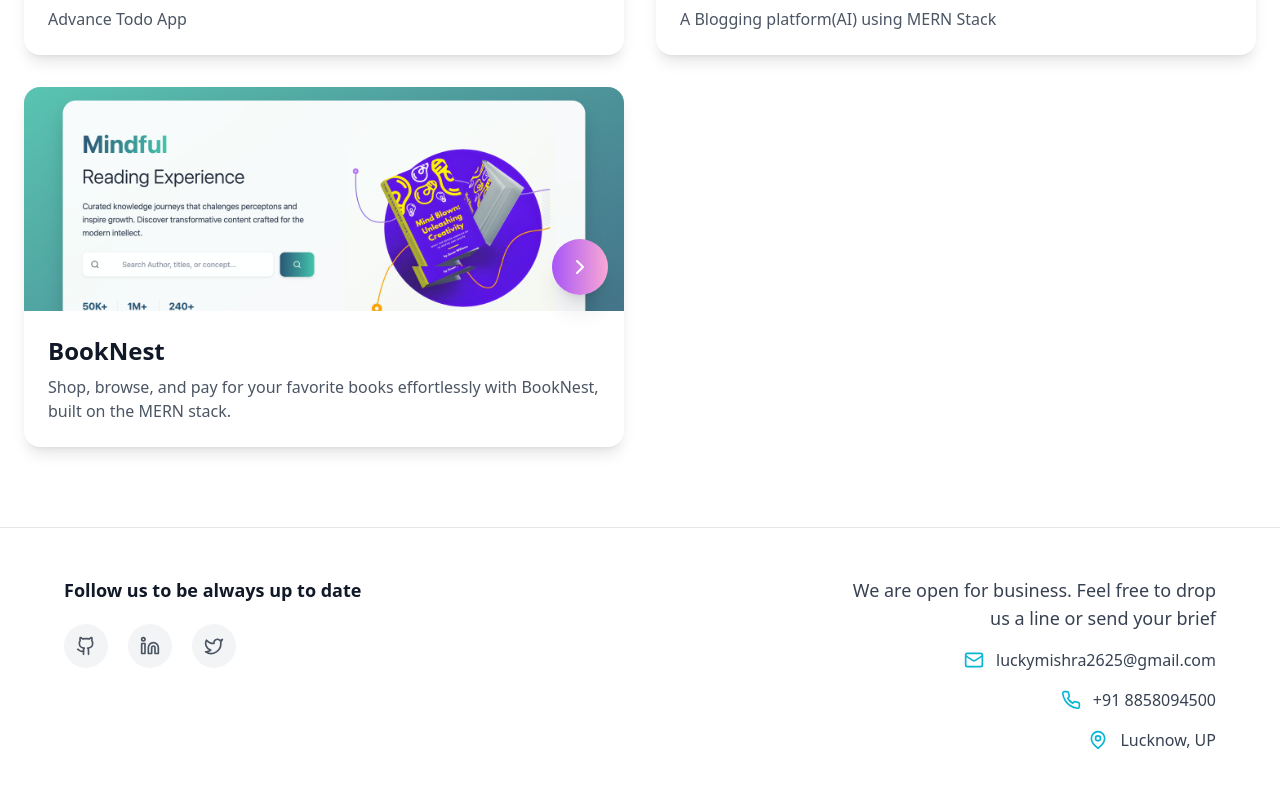
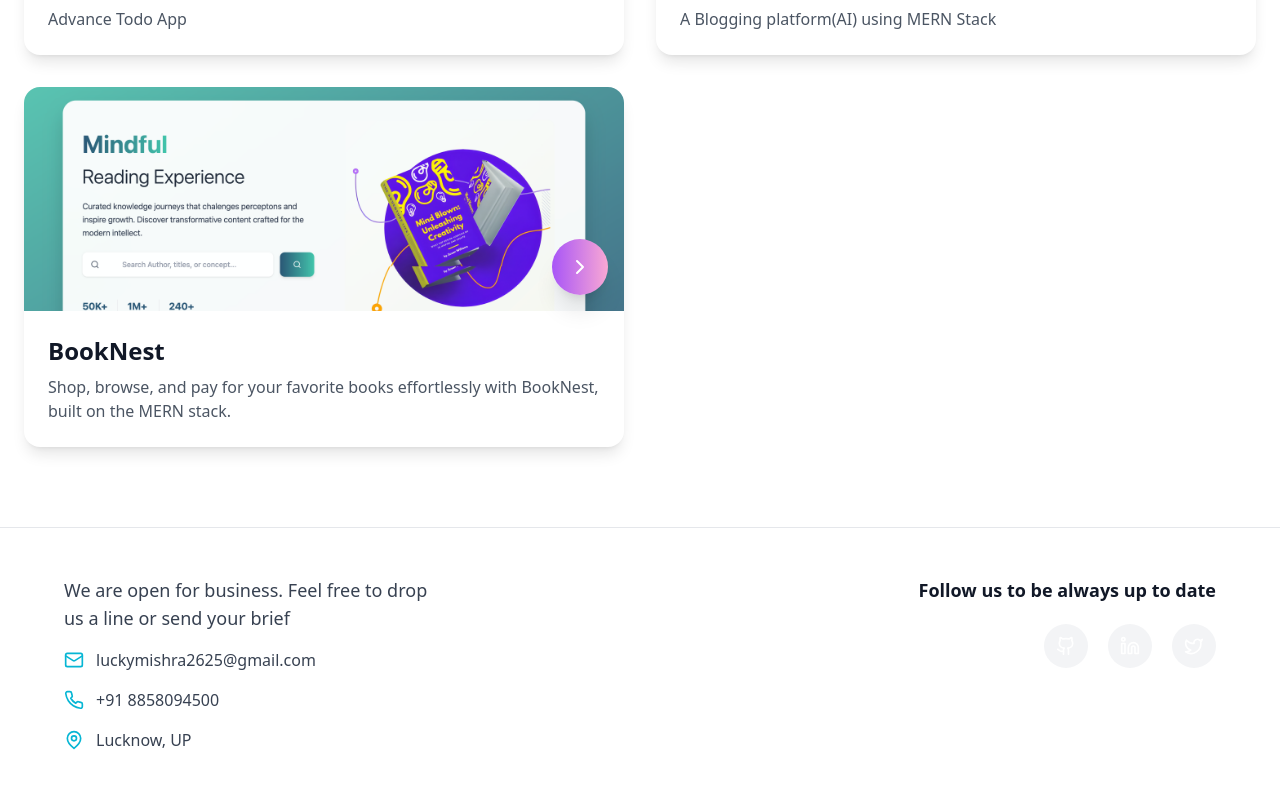
Before and after one commit to beingshivansh0777/Portfolio, a React (Vite) app: page / in a window 1280 px wide. Shown: the part 2285-3073 px from the top of the page. Built offline with nearby package versions, Linux system fonts and the light colour scheme.

Commit message:
Refactor Footer component layout and styling

```diff
--- a/src/components/Footer.tsx
+++ b/src/components/Footer.tsx
@@ -6,16 +6,19 @@ export const Footer = () => {
       icon: Github,
       label: 'GitHub',
       url: 'https://github.com/beingshivansh0777',
+      hoverColor: 'hover:text-gray-900 dark:hover:text-white',
     },
     {
       icon: Linkedin,
       label: 'LinkedIn',
       url: 'https://www.linkedin.com/in/shivansh-mishra-233b5b2aa',
+      hoverColor: 'hover:text-blue-600',
     },
     {
       icon: Twitter,
       label: 'Twitter',
       url: 'https://x.com/Mishra0857',
+      hoverColor: 'hover:text-sky-500',
     },
   ];
 
@@ -23,8 +26,35 @@ export const Footer = () => {
     <footer className="py-12 px-6 border-t border-gray-200 dark:border-gray-800 bg-white/50 dark:bg-gray-900/50 backdrop-blur-sm">
       <div className="max-w-6xl mx-auto flex flex-col md:flex-row justify-between gap-10">
 
-        {/* LEFT SIDE - SOCIAL */}
-        <div className="flex flex-col gap-5">
+        {/* LEFT SIDE - CONTACT */}
+        <div className="flex flex-col gap-4 text-gray-700 dark:text-gray-300 max-w-sm">
+
+          <p className="text-lg font-medium">
+            We are open for business. Feel free to drop us a line or send your brief
+          </p>
+
+          <div className="flex items-center gap-3">
+            <Mail className="w-5 h-5 text-cyan-500" />
+            <a href="mailto:luckymishra2625@gmail.com" className="hover:underline">
+              luckymishra2625@gmail.com
+            </a>
+          </div>
+
+          <div className="flex items-center gap-3">
+            <Phone className="w-5 h-5 text-cyan-500" />
+            <span>+91 8858094500</span>
+          </div>
+
+          <div className="flex items-center gap-3">
+            <MapPin className="w-5 h-5 text-cyan-500" />
+            <span>Lucknow, UP</span>
+          </div>
+
+        </div>
+
+        {/* RIGHT SIDE - SOCIAL */}
+        <div className="flex flex-col gap-5 items-start md:items-end">
+
           <h3 className="text-lg font-semibold text-gray-900 dark:text-white">
             Follow us to be always up to date
           </h3>
@@ -36,36 +66,11 @@ export const Footer = () => {
                 href={link.url}
                 target="_blank"
                 rel="noopener noreferrer"
-                className="p-3 rounded-full bg-gray-100 dark:bg-gray-800 text-gray-600 dark:text-gray-400 hover:scale-110 hover:shadow-lg transition-all duration-300 hover:text-cyan-500"
+                className={`p-3 rounded-full bg-gray-100 dark:bg-gray-800 text-white dark:text-white transition-all duration-300 hover:scale-110 hover:shadow-lg ${link.hoverColor}`}
               >
                 <link.icon className="w-5 h-5" />
               </a>
             ))}
-          </div>
-        </div>
-
-        {/* RIGHT SIDE - CONTACT */}
-        <div className="flex flex-col gap-4 text-gray-700 dark:text-gray-300 max-w-sm md:text-right">
-
-          <p className="text-lg font-medium">
-            We are open for business. Feel free to drop us a line or send your brief
-          </p>
-
-          <div className="flex items-center gap-3 md:justify-end">
-            <Mail className="w-5 h-5 text-cyan-500" />
-            <a href="mailto:luckymishra2625@gmail.com" className="hover:underline">
-              luckymishra2625@gmail.com
-            </a>
-          </div>
-
-          <div className="flex items-center gap-3 md:justify-end">
-            <Phone className="w-5 h-5 text-cyan-500" />
-            <span>+91 8858094500</span>
-          </div>
-
-          <div className="flex items-center gap-3 md:justify-end">
-            <MapPin className="w-5 h-5 text-cyan-500" />
-            <span>Lucknow, UP</span>
           </div>
 
         </div>
```
